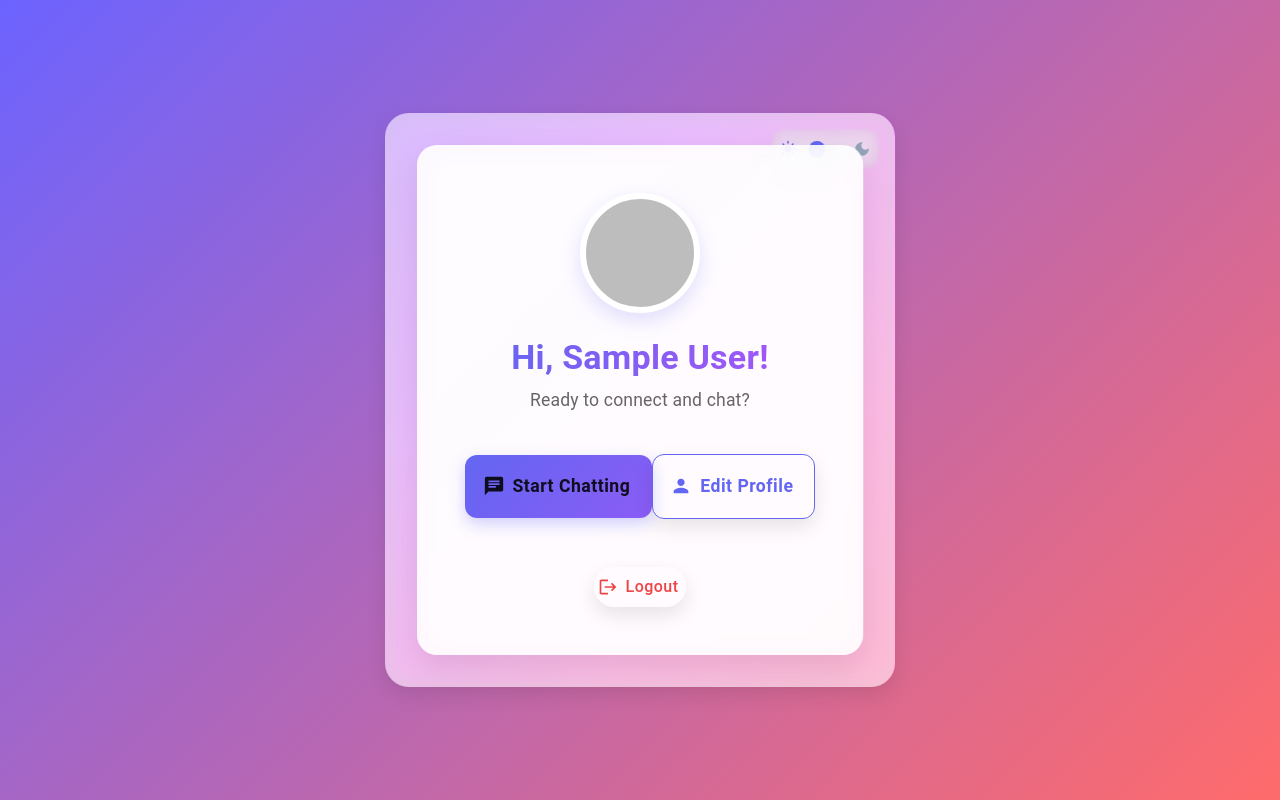
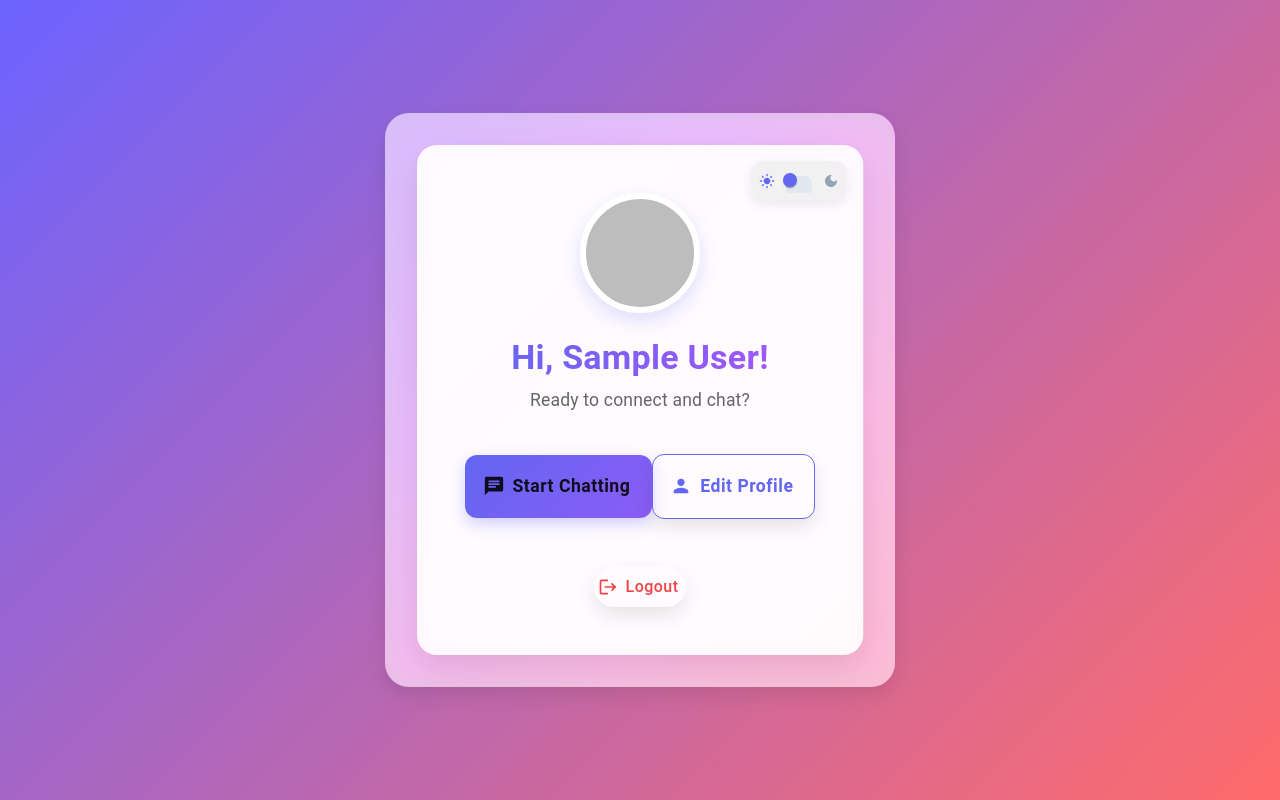
Before and after one commit to Ricky133-arch/Freda-frontend, a React (Vite) app: page /welcome in a window 1280 px wide. Built offline with nearby package versions, Linux system fonts and the light colour scheme; sample sign-in values are in the browser's storage.

Commit message:
Move dark mode toggle to top-right inside card

```diff
--- a/src/components/Welcome.jsx
+++ b/src/components/Welcome.jsx
@@ -8,7 +8,6 @@ import {
   Typography,
   Box,
   Avatar,
-  IconButton,
   Switch,
 } from "@mui/material";
 import LogoutIcon from "@mui/icons-material/Logout";
@@ -55,42 +54,6 @@ export default function Welcome() {
           : "bg-gradient-to-br from-indigo-50 via-purple-50 to-pink-50"
       }`}
     >
-      {/* Dark Mode Toggle (Top-Right) */}
-      <Box
-        sx={{
-          position: "absolute",
-          top: 16,
-          right: 16,
-          display: "flex",
-          alignItems: "center",
-          gap: 1,
-          bgcolor: darkMode ? "rgba(255,255,255,0.1)" : "rgba(0,0,0,0.05)",
-          borderRadius: 3,
-          p: 1,
-          backdropFilter: "blur(8px)",
-        }}
-      >
-        <LightModeIcon
-          sx={{ fontSize: 18, color: darkMode ? "#94a3b8" : "#6366f1" }}
-        />
-        <Switch
-          checked={darkMode}
-          onChange={() => setDarkMode(!darkMode)}
-          size="small"
-          sx={{
-            "& .MuiSwitch-thumb": {
-              bgcolor: darkMode ? "#8b5cf6" : "#6366f1",
-            },
-            "& .MuiSwitch-track": {
-              bgcolor: darkMode ? "#475569" : "#cbd5e1",
-            },
-          }}
-        />
-        <DarkModeIcon
-          sx={{ fontSize: 18, color: darkMode ? "#8b5cf6" : "#94a3b8" }}
-        />
-      </Box>
-
       <motion.div
         initial={{ opacity: 0, y: 30 }}
         animate={{ opacity: 1, y: 0 }}
@@ -100,6 +63,7 @@ export default function Welcome() {
         {/* Glass Card */}
         <Box
           sx={{
+            position: "relative",
             bgcolor: darkMode
               ? "rgba(30, 41, 59, 0.9)"
               : "rgba(255, 255, 255, 0.88)",
@@ -113,6 +77,55 @@ export default function Welcome() {
             border: darkMode ? "1px solid rgba(255,255,255,0.1)" : "none",
           }}
         >
+          {/* Premium Dark Mode Toggle – Inside Card, Top-Right */}
+          <Box
+            sx={{
+              position: "absolute",
+              top: 16,
+              right: 16,
+              display: "flex",
+              alignItems: "center",
+              gap: 0.5,
+              bgcolor: darkMode ? "rgba(255,255,255,0.12)" : "rgba(0,0,0,0.05)",
+              borderRadius: 3,
+              p: 1,
+              backdropFilter: "blur(8px)",
+              boxShadow: "0 4px 12px rgba(0,0,0,0.08)",
+              transition: "all 0.3s ease",
+            }}
+          >
+            <LightModeIcon
+              sx={{
+                fontSize: 16,
+                color: darkMode ? "#94a3b8" : "#6366f1",
+              }}
+            />
+            <Switch
+              checked={darkMode}
+              onChange={() => setDarkMode(!darkMode)}
+              size="small"
+              sx={{
+                "& .MuiSwitch-thumb": {
+                  width: 14,
+                  height: 14,
+                  bgcolor: darkMode ? "#8b5cf6" : "#6366f1",
+                },
+                "& .MuiSwitch-track": {
+                  width: 36,
+                  height: 20,
+                  bgcolor: darkMode ? "#475569" : "#e2e8f0",
+                  opacity: 1,
+                },
+              }}
+            />
+            <DarkModeIcon
+              sx={{
+                fontSize: 16,
+                color: darkMode ? "#8b5cf6" : "#94a3b8",
+              }}
+            />
+          </Box>
+
           {/* Avatar */}
           <motion.div
             initial={{ scale: 0.8 }}
```
